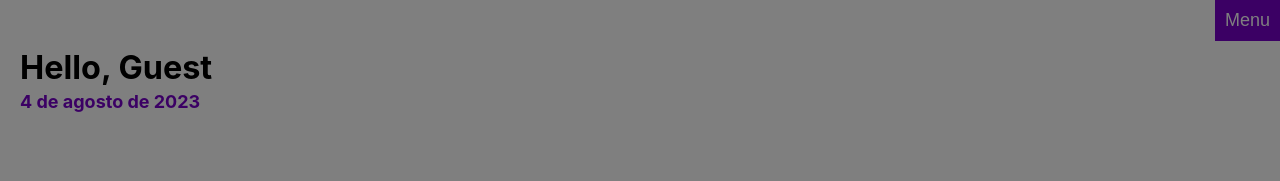
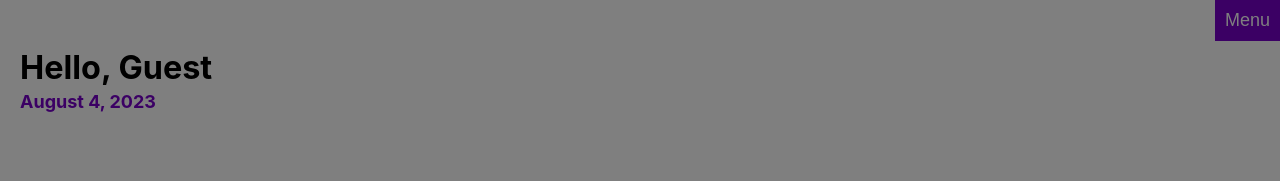
Before and after one commit to akenoduch/Fitness-Tracker, a Svelte app: page / in a window 1280 px wide. Shown: the top 181 px of the page. Built offline with nearby package versions, Linux system fonts and the light colour scheme; a web font is replaced by a local one.

Commit message:
fix date

```diff
--- a/src/components/Header/Header.svelte
+++ b/src/components/Header/Header.svelte
@@ -12,7 +12,7 @@
 
   function getCurrentDate() {
     const options = { year: "numeric", month: "long", day: "numeric" };
-    return new Date().toLocaleDateString("pt-BR", options);
+    return new Date().toLocaleDateString("en-US", options);
   }
 
   export let currentDate = getCurrentDate();
```
